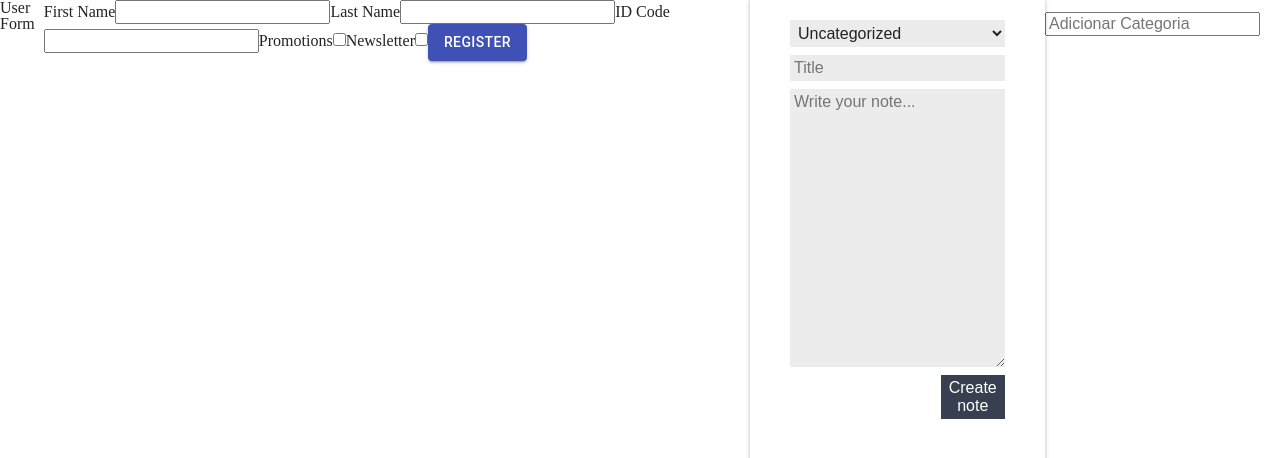
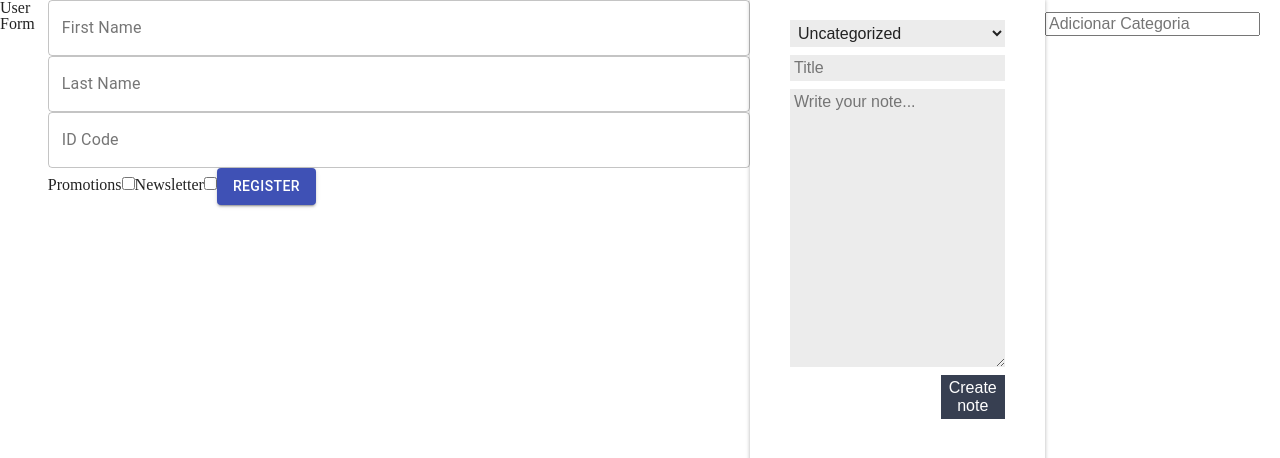
Before and after one commit to rafaelmauricioaraujo/reep, a React (Create React App) app: page / in a window 1280 px wide. Shown: the top 458 px of the page. Built offline with nearby package versions, Linux system fonts and the light colour scheme.

Commit message:
using material ui in text field

```diff
--- a/src/components/UserForm/UserForm.jsx
+++ b/src/components/UserForm/UserForm.jsx
@@ -1,17 +1,15 @@
 import React from "react";
 import Button from "@material-ui/core/Button";
+import TextField from "@material-ui/core/TextField";
 
 function UserForm() {
   return (
     <form>
-      <label>First Name</label>
-      <input type="text" />
+      <TextField id="standard-basic" label="First Name"  variant="outlined" fullWidth/>
 
-      <label>Last Name</label>
-      <input type="text" />
+      <TextField id="standard-basic" label="Last Name"  variant="outlined" fullWidth/>
 
-      <label>ID Code</label>
-      <input type="text" />
+      <TextField id="standard-basic" label="ID Code"  variant="outlined" fullWidth/>
 
       <label>Promotions</label>
       <input type="checkbox" />
```
